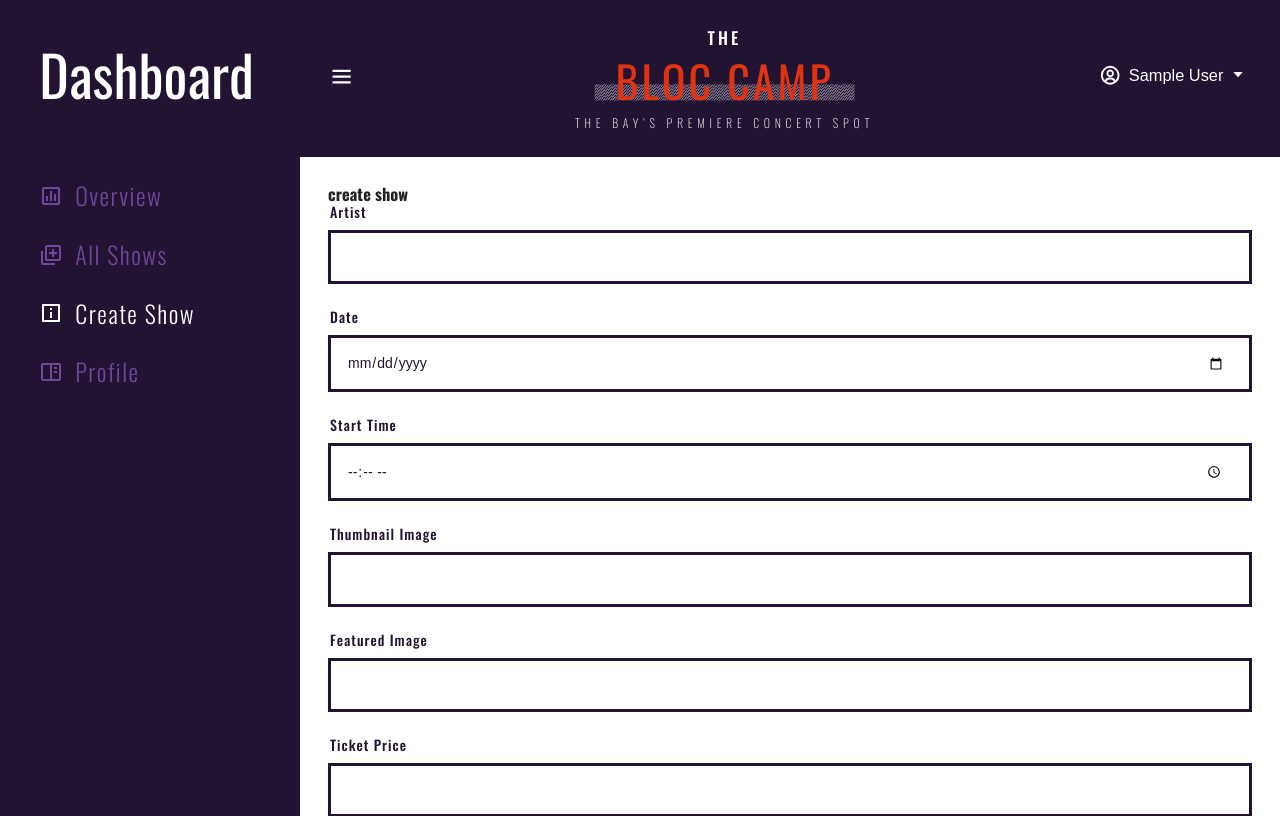
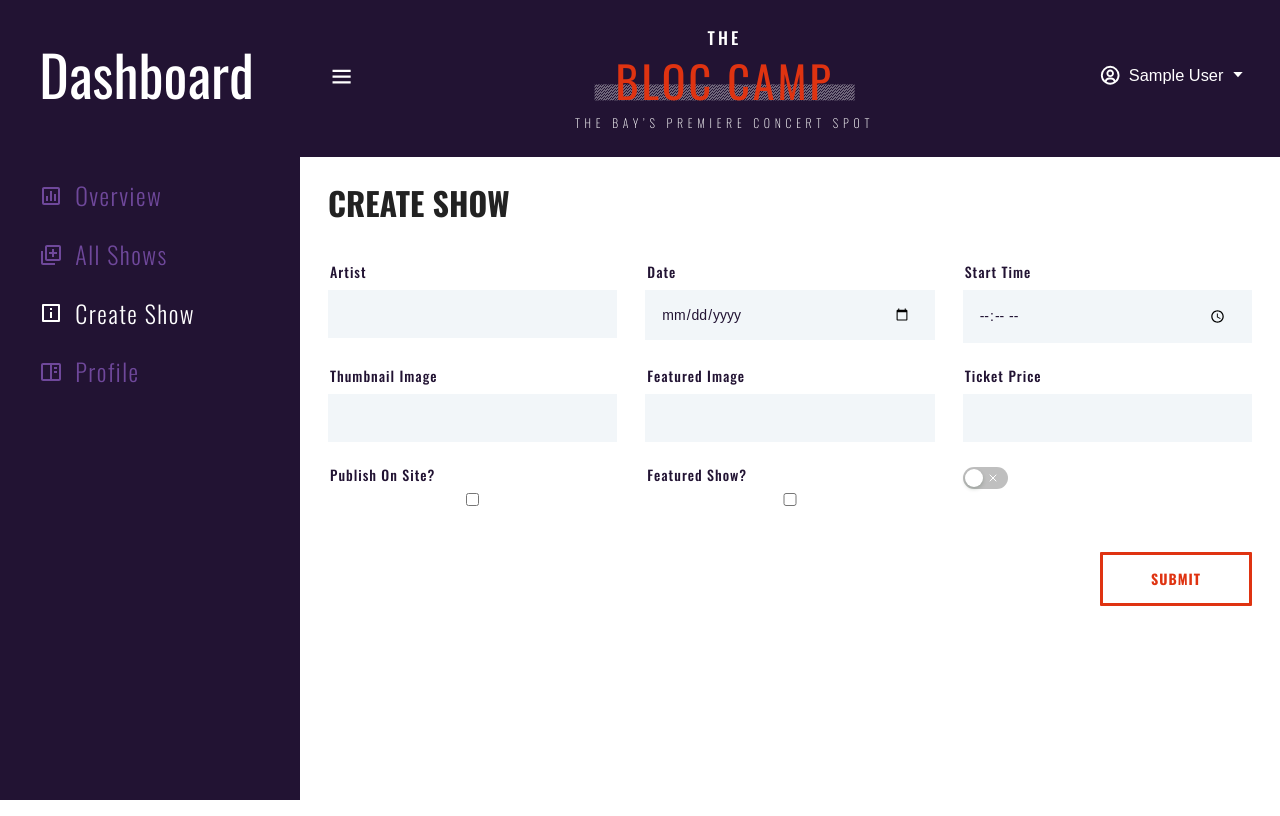
Before and after one commit to SutheeDev/The-Bloc-Camp, a React (Create React App) app in the folder client/: page /admin-dashboard/create-show in a window 1280 px wide. Shown: the top 816 px of the page. Built offline with nearby package versions, Linux system fonts and the light colour scheme; sample sign-in values are in the browser's storage.

Commit message:
initial style for CreateShow page

```diff
--- a/client/src/components/Switch.js
+++ b/client/src/components/Switch.js
@@ -24,8 +24,7 @@ const Wrapper = styled.div`
     justify-content: center;
     align-items: center;
   }
-  .ant-switch-inner-checked svg,
-  .ant-switch-inner-unchecked svg {
-    line-height: 23px;
+  .ant-switch-inner-checked {
+    line-height: 24px;
   }
 `;
--- a/client/src/pages/dashboard/CreateShow.js
+++ b/client/src/pages/dashboard/CreateShow.js
@@ -3,7 +3,7 @@ import { useAppContext } from "../../context/appContext";
 import { FormRow, Message, ToggleSwitch } from "../../components";
 
 const CreateShow = () => {
-  const { handleInputChange, showMessage } = useAppContext();
+  const { isLoading, handleInputChange, showMessage } = useAppContext();
 
   const handleInput = (e) => {
     const name = e.target.name;
@@ -22,7 +22,7 @@ const CreateShow = () => {
         <h3 className="form-title">create show</h3>
         {showMessage && <Message />}
         <div className="form-content">
-          <div className="form-row-content">
+          <div className="form-row-container">
             <FormRow type="text" name="artist" />
             <FormRow type="date" name="date" />
             <FormRow type="time" name="performTime" labelText="start time" />
@@ -45,6 +45,15 @@ const CreateShow = () => {
             />
             <ToggleSwitch />
           </div>
+          <div className="btn-container">
+            <button
+              type="submit"
+              className="btn update-btn"
+              disabled={isLoading}
+            >
+              submit
+            </button>
+          </div>
         </div>
       </form>
     </Wrapper>
@@ -54,4 +63,54 @@ export default CreateShow;
 
 const Wrapper = styled.div`
   color: var(--black);
+  .form-title {
+    text-transform: uppercase;
+    font-size: 2rem;
+    margin-bottom: 1.3em;
+  }
+  .form-input {
+    border: none;
+    background-color: var(--grey-100);
+  }
+  .form-input::placeholder {
+    text-transform: capitalize;
+  }
+  .btn {
+    text-transform: uppercase;
+    padding: 1rem 3rem;
+    color: var(--reddish);
+    border: 3px solid var(--reddish);
+    background-color: var(--white);
+    border-radius: 1px;
+    cursor: pointer;
+    letter-spacing: 1px;
+    font-weight: 700;
+
+    transition: all 0.3s ease;
+  }
+  .btn:hover {
+    color: var(--white);
+    border: 3px solid var(--darkBlue);
+    background-color: var(--darkBlue);
+  }
+  .update-btn {
+    margin-top: 1.5em;
+  }
+  .btn-container {
+    text-align: right;
+  }
+  @media screen and (min-width: 750px) {
+    .form-row-container {
+      display: grid;
+      grid-template-columns: 1fr 1fr;
+      column-gap: 2em;
+    }
+  }
+  @media screen and (min-width: 1050px) {
+    .form-row-container {
+      display: grid;
+      grid-template-columns: 1fr 1fr 1fr;
+      column-gap: 2em;
+    }
+  }
 `;
```
